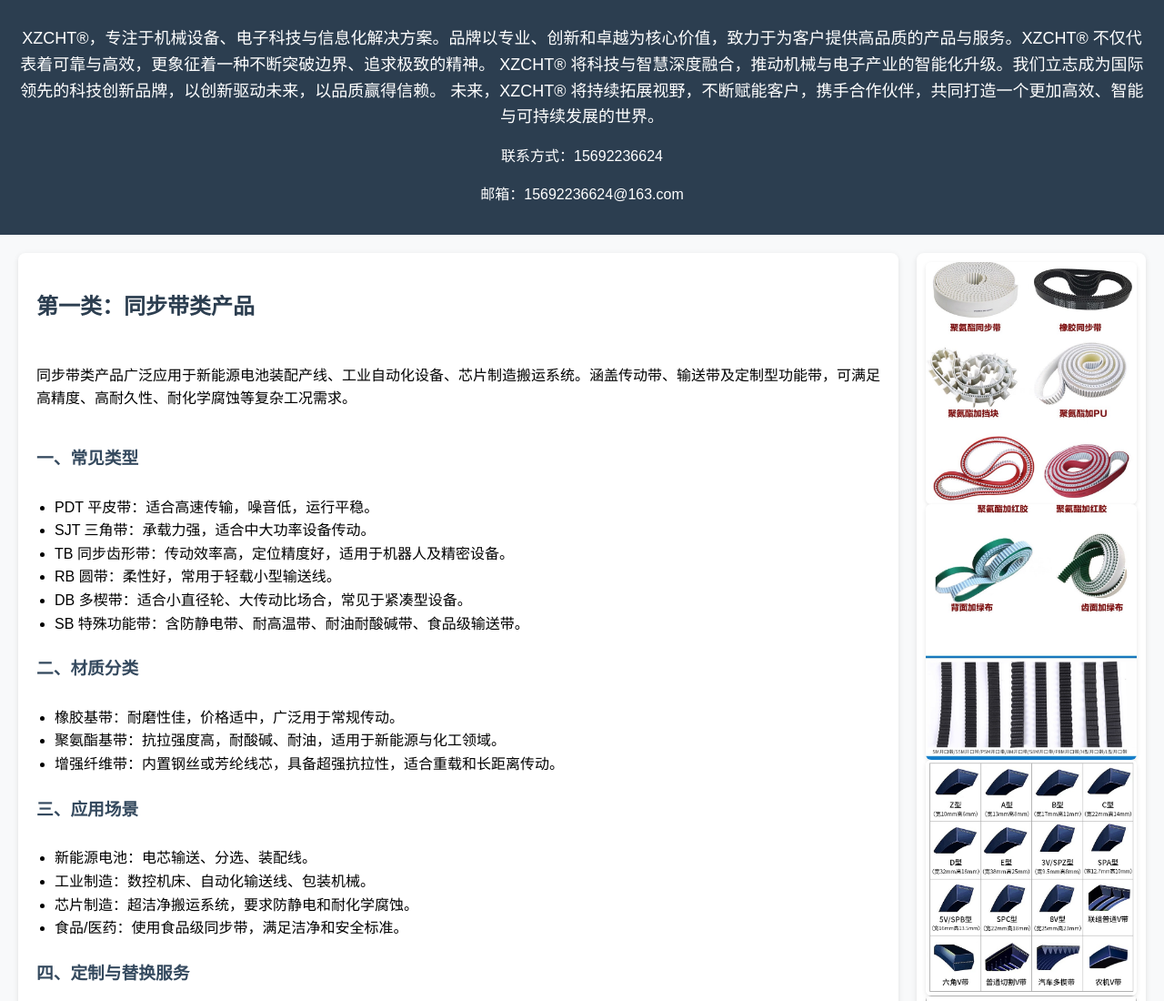
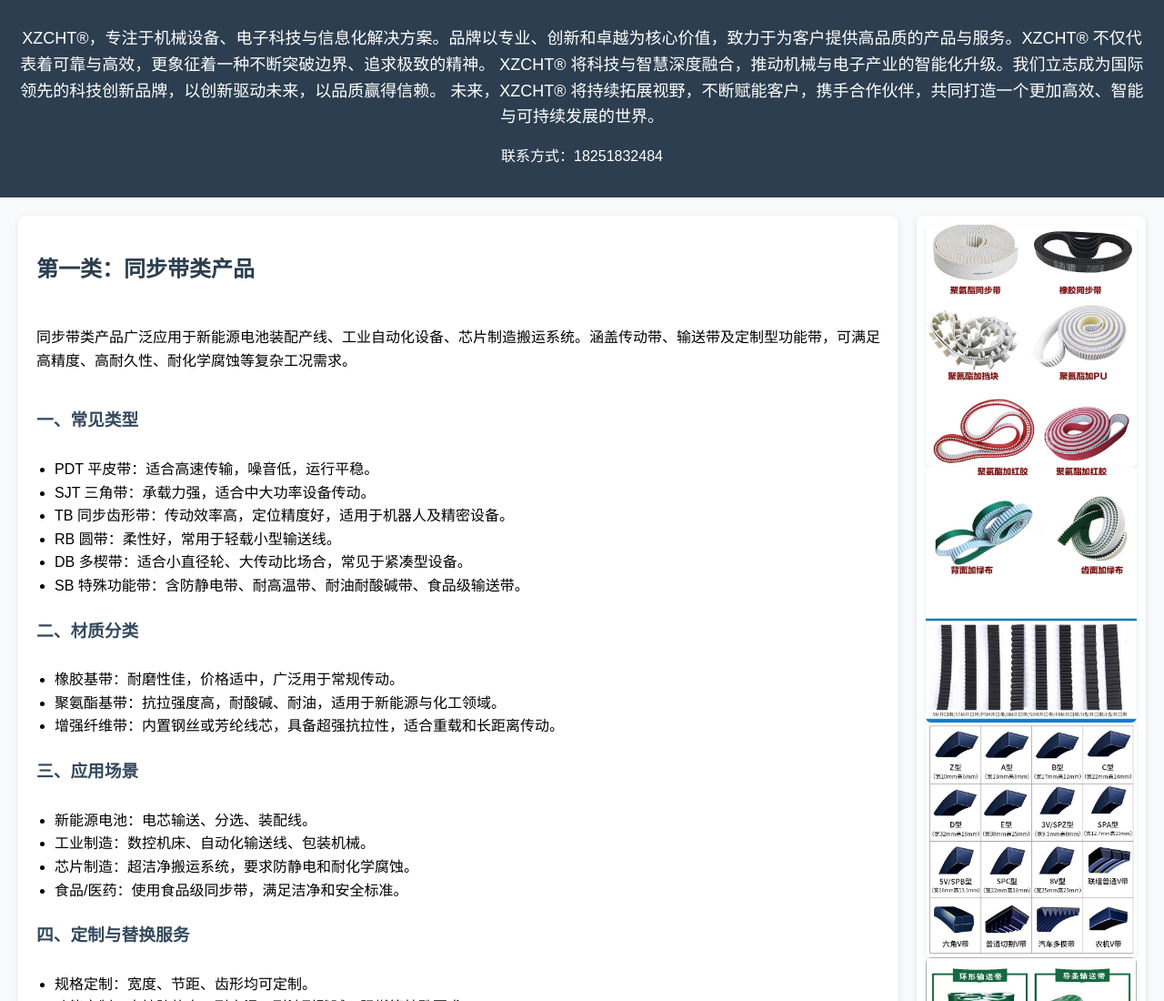
Before and after one commit to protigerLYU/protiger-site2, a plain HTML site: page index.html in a window 1280 px wide. Shown: the top 1100 px of the page at 91% size. Drawn offline with Linux system fonts and the light colour scheme.

Commit message:
Update index.html

```diff
--- a/index.html
+++ b/index.html
@@ -92,8 +92,8 @@ XZCHT® 将科技与智慧深度融合，推动机械与电子产业的智能化
 </h1>
     <div class="header-content">
       <div class="contact">
-        <p>联系方式：15692236624</p>
-        <p>邮箱：15692236624@163.com</p>
+        <p>联系方式：18251832484</p>
+
       </div>
 
     </div>
```
